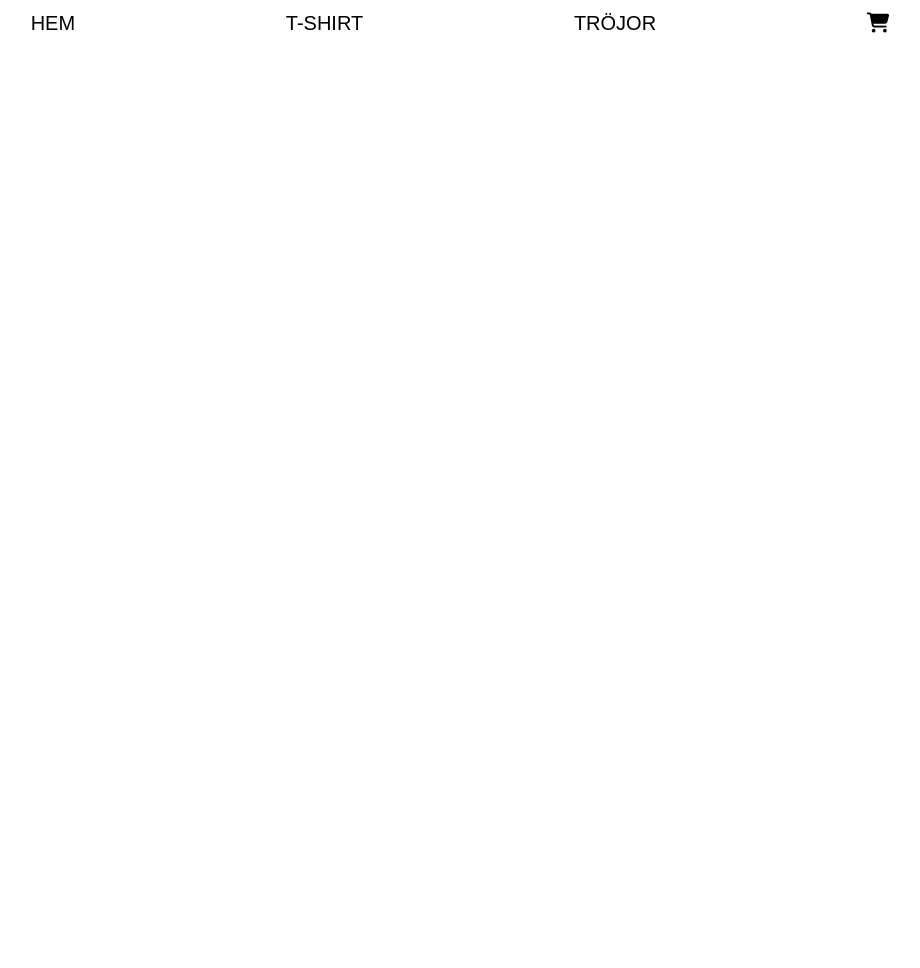
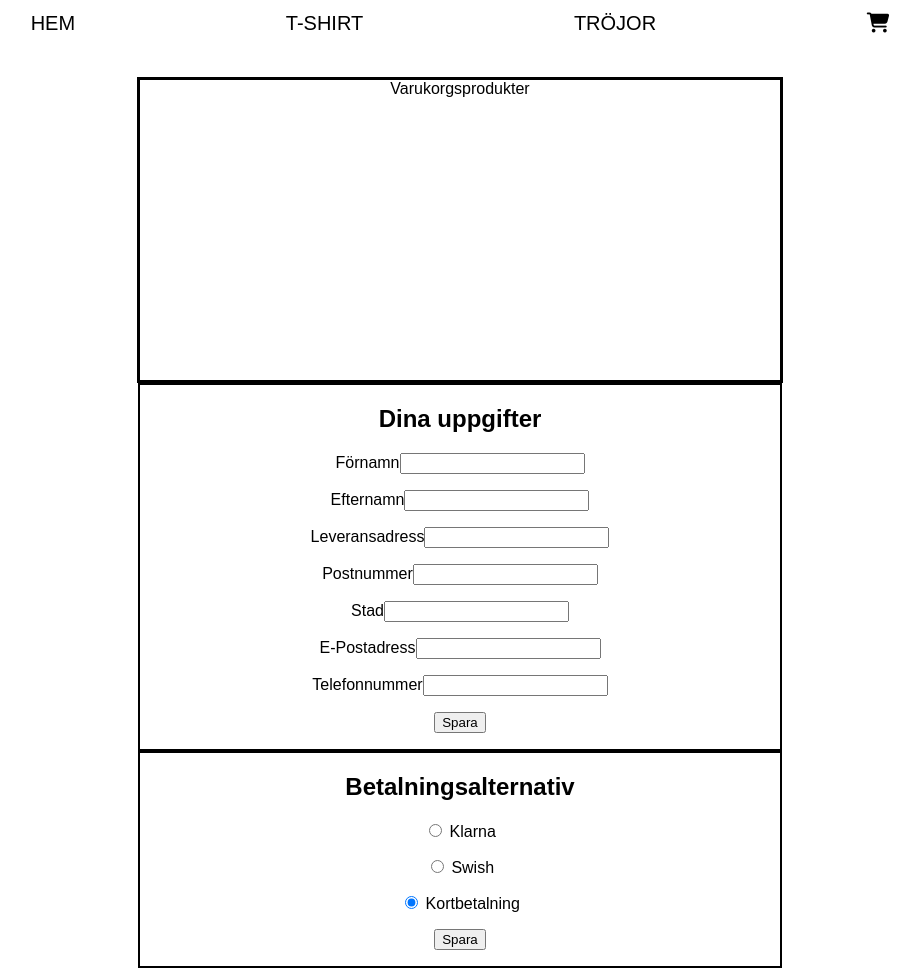
Before and after one commit to feliciatranberg/GruppArbeteWebbshop, a plain HTML site: page HTML/checkout.html in a window 1280 px wide. Shown: the whole page, without its empty margins (180-1100 px from the left). Before the commit the page ends 800 px from the top, so only its background shows below. Drawn offline with nearby package versions, Linux system fonts and the light colour scheme.

Commit message:
checkout forms without styling

```diff
--- a/HTML/checkout.html
+++ b/HTML/checkout.html
@@ -6,7 +6,7 @@
     <title>KASSAN</title>
 
     <script src="https://code.jquery.com/jquery-3.5.1.js" integrity="sha256-QWo7LDvxbWT2tbbQ97B53yJnYU3WhH/C8ycbRAkjPDc=" crossorigin="anonymous"></script>
-    <script src="/JS/main.js"></script>
+    <script src="/JS/checkout.js"></script>
     <script src="https://kit.fontawesome.com/8a91947445.js" crossorigin="anonymous"></script>
     <link href="/CSS/main.css" rel="stylesheet" />
 </head>
@@ -18,5 +18,35 @@
         <a href="/HTML/checkout.html"><i class="fas fa-shopping-cart"></i></a>
       </div>
 
+      <div class="checkout-products">
+        <div>Varukorgsprodukter</div>
+    </div>
+
+    <div class="checkout-forms">
+      <form>
+          <h2>Dina uppgifter</h2>
+
+       <p><label>Förnamn</label><input name="firstname" /></p>
+        <p><label>Efternamn</label><input name="lastname" /></p>
+        <p><label>Leveransadress</label><input name="adress" /></p>
+        <p><label>Postnummer</label><input name="zipcode" /></p>
+        <p><label>Stad</label><input name="city" /></p>
+        <p><label>E-Postadress</label><input name="email" /></p>
+        <p><label>Telefonnummer</label><input name="tel" /></p>
+
+        <p><button>Spara</button></p>
+      </form>
+
+       <form>
+        <h2>Betalningsalternativ</h2>
+
+        <p><input name="Betalningsmetod" type="radio" checked value="Klarna" /> Klarna</p>
+        <p><input name="Betalningsmetod" type="radio" checked value="Swish" /> Swish</p>
+        <p><input name="Betalningsmetod" type="radio" checked value="Kortbetalning" /> Kortbetalning</p>
+
+        <p><button>Spara</button></p>
+        </form>
+        </div>
+
 </body>
 </html>
--- /dev/null
+++ b/JS/checkout.js
@@ -0,0 +1,30 @@
+$(function() {
+
+    $.fn.serializeObject = function() {
+        let $form = this.is("form") ? this : this.find("form"),
+          obj = {};
+
+        $.each($form.serializeArray(), function() {
+
+          if (this.name in obj) {
+            // Should be array
+            if (!$.isArray(obj[this.name])) {
+              obj[this.name] = [obj[this.name]];
+            }
+            // Push value
+            obj[this.name].push(this.value);
+          } else {
+            // Set value
+            obj[this.name] = this.value;
+          }
+        });
+        return obj;
+      };
+
+      $("form").submit(function(e){
+        let $form = $(this);
+        e.preventDefault();
+       (JSON.stringify($form.serializeObject()));
+        console.log($form.serializeObject());
+      });
+    });
--- a/SCSS/main.scss
+++ b/SCSS/main.scss
@@ -166,3 +166,42 @@ body, html {
       margin-right: 20px;
   }
 }
+
+/*
+Style for Validation Message
+*/
+#username-error, #email-error {
+  color: #d9534f;
+  padding: 12px;
+  display: none;
+}
+
+
+/* KASSA SIDAN */
+
+.checkout-products {
+ display: flex;
+ width: 100%;
+ justify-content: space-evenly;
+ margin-top: 30px;
+ text-align: center;
+
+ div {
+  width: 50%;
+  height: 300px;
+  border: solid 3px black;
+ }
+}
+
+.checkout-forms {
+ display: flex;
+ flex-direction: column;
+ width: 100%;
+ align-items: center;
+ text-align: center;
+
+ form {
+ border: solid black 2px;
+ width: 50%;
+ }
+}
```
Also changed, not shown: CSS/main.css.
